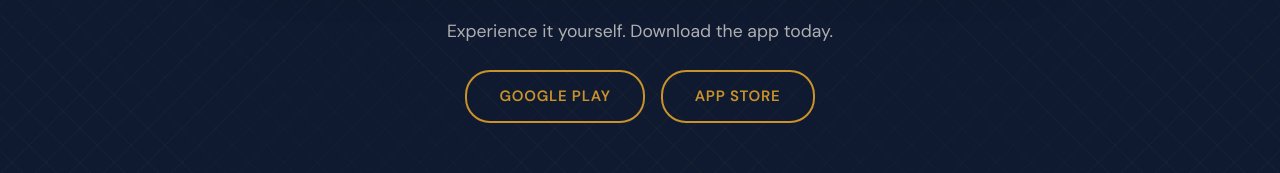
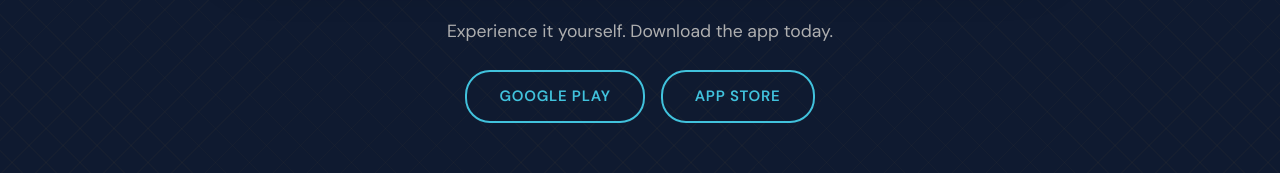
Before and after one commit to NadheemM/Mihrab-site, a Next.js app: page /gallery in a window 1280 px wide. Shown: the part 1643-1816 px from the top of the page. Built offline with nearby package versions, Linux system fonts and the light colour scheme.

Commit message:
Gallery: change gold buttons and labels to primary teal
Co-Authored-By: Claude Sonnet 4.6 <noreply@anthropic.com>

```diff
--- a/src/app/gallery/page.tsx
+++ b/src/app/gallery/page.tsx
@@ -27,7 +27,7 @@ export default function GalleryPage() {
         {/* Header */}
         <ScrollReveal variant="blur" delay={0}>
           <header className={styles.header}>
-            <span className="text-gold-label">Community Moments</span>
+            <span className="text-teal-label">Community Moments</span>
             <h1 className={styles.title}>Gallery</h1>
           </header>
         </ScrollReveal>
@@ -83,7 +83,7 @@ export default function GalleryPage() {
         <ScrollReveal variant="up" delay={300}>
         <section className={styles.videoSection} aria-labelledby="video-title">
           <div className={styles.videoHeader}>
-            <span className="text-gold-label">Watch & Explore</span>
+            <span className="text-teal-label">Watch & Explore</span>
             <h2 id="video-title" className={styles.videoTitle}>See it in Action</h2>
           </div>
           <div className={styles.videoWrap}>
@@ -106,7 +106,7 @@ export default function GalleryPage() {
               href="https://play.google.com/store/apps/details?id=in.mihrab.app"
               target="_blank"
               rel="noopener noreferrer"
-              className="btn btn-gold"
+              className="btn btn-primary"
             >
               Google Play
             </Link>
@@ -114,7 +114,7 @@ export default function GalleryPage() {
               href="https://apps.apple.com/app/mihrab/id6630381320"
               target="_blank"
               rel="noopener noreferrer"
-              className="btn btn-gold"
+              className="btn btn-primary"
             >
               App Store
             </Link>
```
